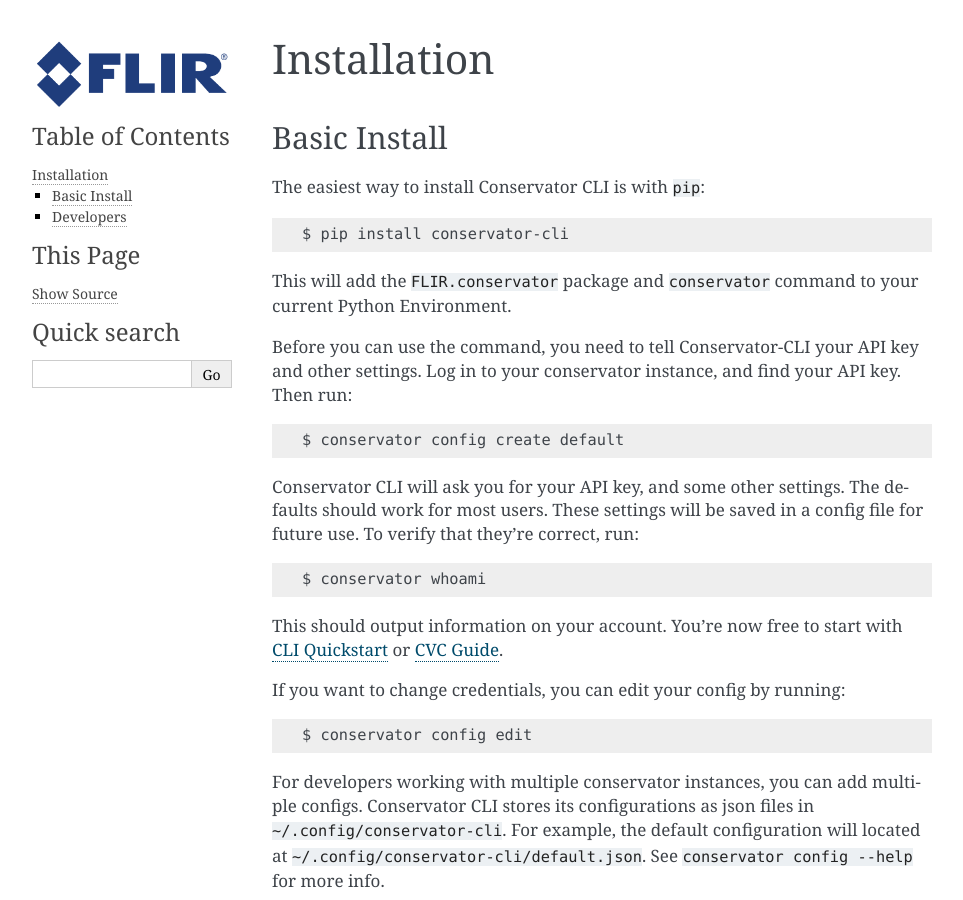
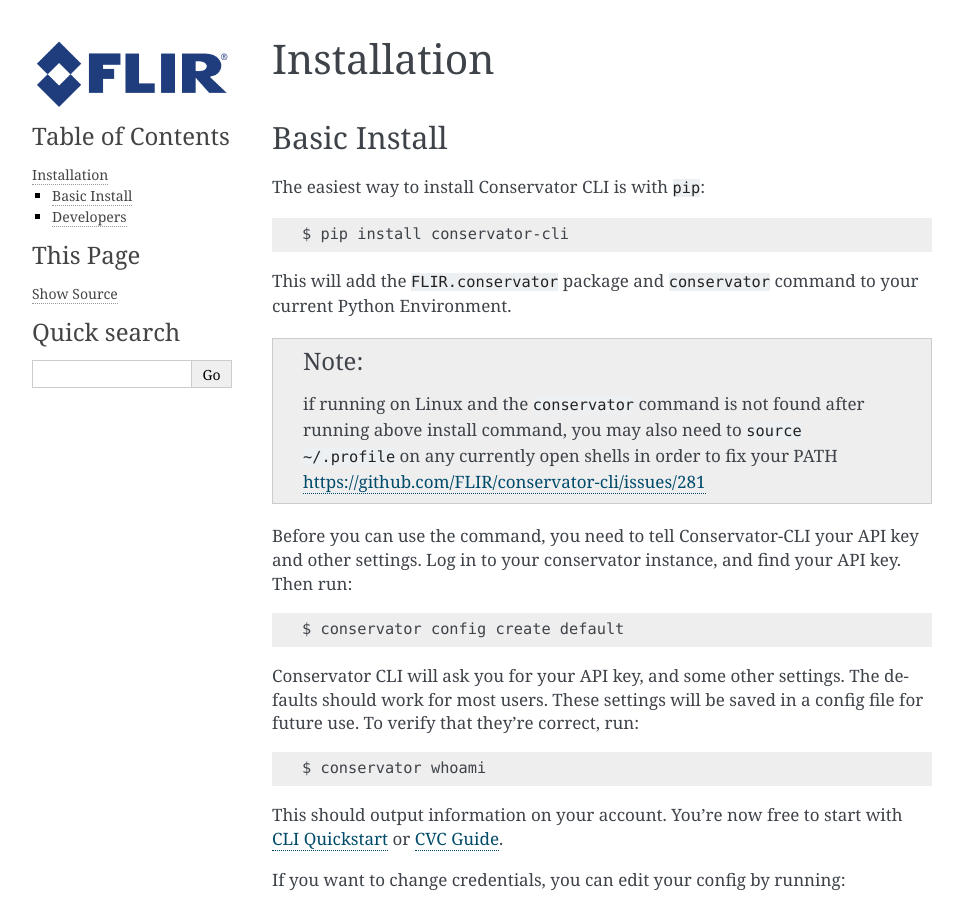
Before and after one commit to FLIR/conservator-cli, a Sphinx documentation site: the page built from docs/usage/installation.rst, in a window 1280 px wide and 900 px high. Shown: the whole window, without its empty margins (148-1111 px from the left). Built offline with Sphinx 7.4.7, drawn with Linux system fonts in a browser that asks for light colours.

Commit message:
Update install doc to mention potential missing path
Thanks to @flitchp for the fresh-install tip

```diff
--- a/docs/usage/installation.rst
+++ b/docs/usage/installation.rst
@@ -10,6 +10,12 @@
 
 This will add the ``FLIR.conservator`` package and ``conservator`` command to
 your current Python Environment.
+
+.. note::
+    if running on Linux and the ``conservator`` command is not found after
+    running above install command, you may also need to ``source ~/.profile``
+    on any currently open shells in order to fix your PATH
+    https://github.com/FLIR/conservator-cli/issues/281
 
 Before you can use the command, you need to tell Conservator-CLI your API key and
 other settings. Log in to your conservator instance, and find your API key. Then run::
```
